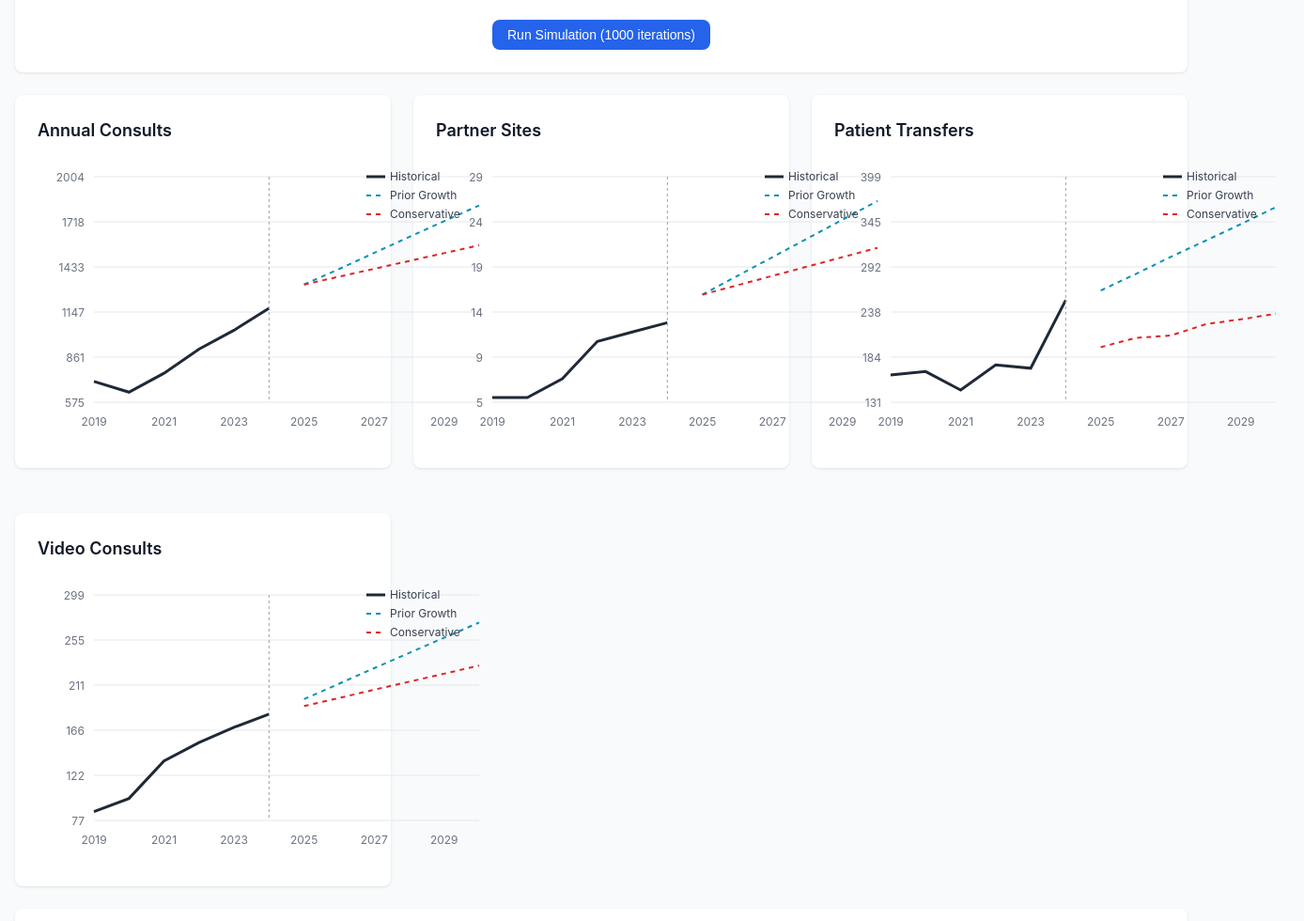
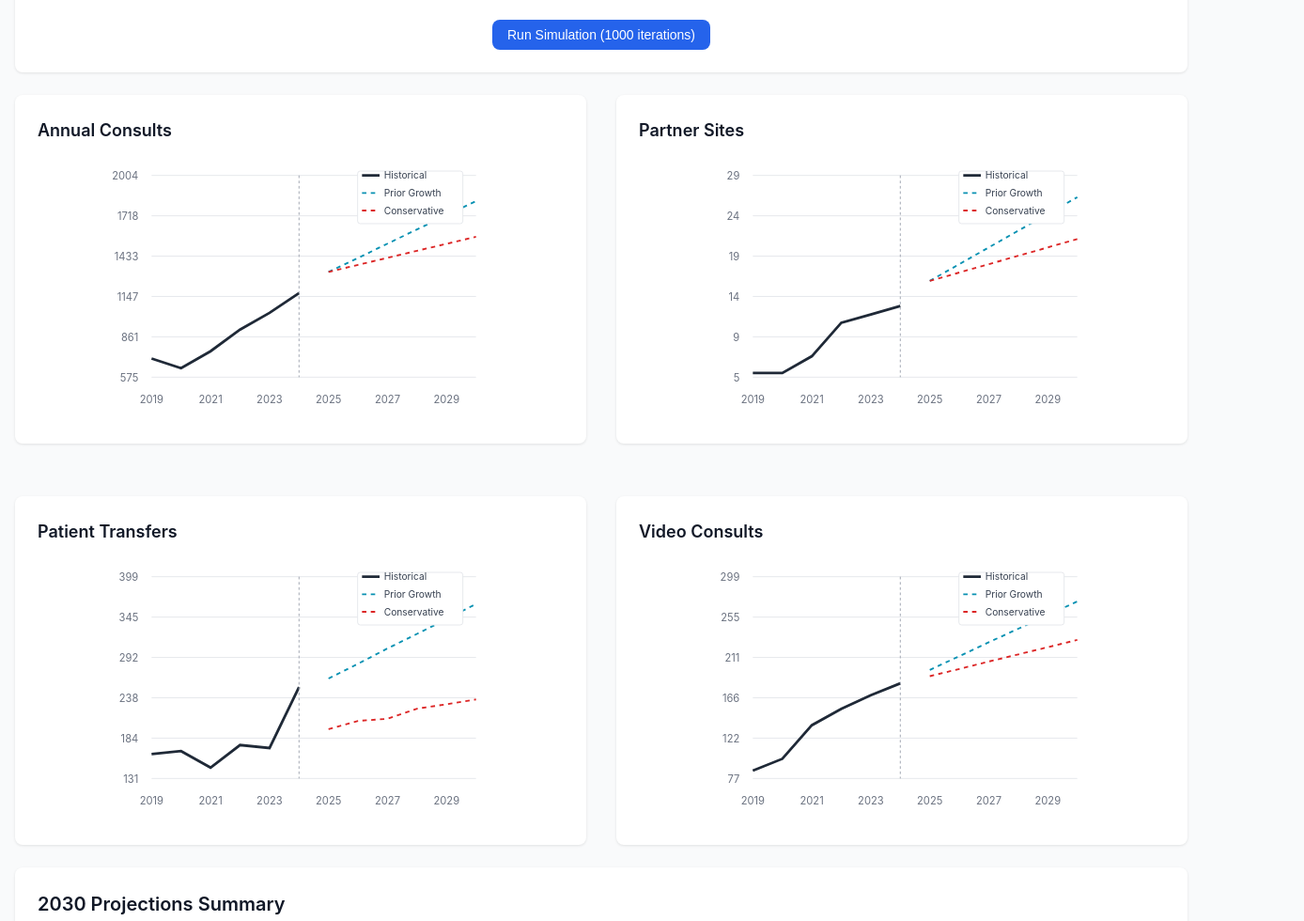
Before and after one commit to rkalani1/telestroke-growth-simulator, a plain HTML site: page index.html in a window 1280 px wide. Shown: the part 1055-2035 px from the top of the page at 94% size, 1388 px wide, since content can reach past the window. Drawn offline with Linux system fonts and the light colour scheme.

Commit message:
Update index.html

```diff
--- a/index.html
+++ b/index.html
@@ -85,6 +85,8 @@
             box-shadow: 0 1px 3px rgba(0,0,0,0.1);
             padding: 1.5rem;
             margin-bottom: 1.5rem;
+            overflow: hidden;
+            box-sizing: border-box;
         }
         .card h2 {
             font-size: 1.25rem;
@@ -115,10 +117,11 @@
         }
         .grid {
             display: grid;
-            gap: 1.5rem;
+            gap: 2rem;
+            width: 100%;
         }
         .grid-2 {
-            grid-template-columns: repeat(auto-fit, minmax(400px, 1fr));
+            grid-template-columns: repeat(auto-fit, minmax(min(100%, 400px), 1fr));
         }
         .grid-4 {
             grid-template-columns: repeat(auto-fit, minmax(250px, 1fr));
@@ -153,6 +156,16 @@
         .chart-container {
             position: relative;
             margin-top: 1rem;
+            width: 100%;
+            max-width: 100%;
+            height: 280px;
+            min-height: 250px;
+            box-sizing: border-box;
+        }
+        .chart-container svg {
+            width: 100%;
+            height: 100%;
+            display: block;
         }
         .loading {
             display: flex;
@@ -218,9 +231,6 @@
         }
         .input-group span {
             color: #6b7280;
-        }
-        svg {
-            overflow: visible;
         }
         @media (max-width: 768px) {
             .grid-2, .grid-4, .parameters-grid {
@@ -346,25 +356,25 @@
             <div class="card">
                 <h3>Annual Consults</h3>
                 <div class="chart-container">
-                    <svg id="chart-consults" width="500" height="300" viewBox="0 0 500 300"></svg>
+                    <svg id="chart-consults" viewBox="0 0 500 300" preserveAspectRatio="xMidYMid meet"></svg>
                 </div>
             </div>
             <div class="card">
                 <h3>Partner Sites</h3>
                 <div class="chart-container">
-                    <svg id="chart-partners" width="500" height="300" viewBox="0 0 500 300"></svg>
+                    <svg id="chart-partners" viewBox="0 0 500 300" preserveAspectRatio="xMidYMid meet"></svg>
                 </div>
             </div>
             <div class="card">
                 <h3>Patient Transfers</h3>
                 <div class="chart-container">
-                    <svg id="chart-transfers" width="500" height="300" viewBox="0 0 500 300"></svg>
+                    <svg id="chart-transfers" viewBox="0 0 500 300" preserveAspectRatio="xMidYMid meet"></svg>
                 </div>
             </div>
             <div class="card">
                 <h3>Video Consults</h3>
                 <div class="chart-container">
-                    <svg id="chart-videoConsults" width="500" height="300" viewBox="0 0 500 300"></svg>
+                    <svg id="chart-videoConsults" viewBox="0 0 500 300" preserveAspectRatio="xMidYMid meet"></svg>
                 </div>
             </div>
         </div>
@@ -551,9 +561,12 @@
 
         function drawChart(metric) {
             const svg = document.getElementById(`chart-${metric}`);
+            svg.setAttribute('viewBox', '0 0 500 300');
+            svg.setAttribute('preserveAspectRatio', 'xMidYMid meet');
+
             const width = 500;
             const height = 300;
-            const margin = { top: 20, right: 30, bottom: 40, left: 60 };
+            const margin = { top: 20, right: 50, bottom: 50, left: 80 };
             const innerWidth = width - margin.left - margin.right;
             const innerHeight = height - margin.top - margin.bottom;
 
@@ -602,7 +615,7 @@
                 svg.innerHTML += `
                     <line x1="${margin.left}" y1="${y}" x2="${margin.left + innerWidth}" y2="${y}"
                           stroke="#e5e7eb" stroke-width="1"/>
-                    <text x="${margin.left - 10}" y="${y + 5}" text-anchor="end" font-size="12" fill="#6b7280">
+                    <text x="${margin.left - 15}" y="${y + 5}" text-anchor="end" font-size="12" fill="#6b7280">
                         ${Math.round(value)}
                     </text>
                 `;
@@ -611,7 +624,7 @@
             // Add x-axis labels
             data.filter((d, i) => i % 2 === 0).forEach(d => {
                 svg.innerHTML += `
-                    <text x="${xScale(d.year)}" y="${margin.top + innerHeight + 25}"
+                    <text x="${xScale(d.year)}" y="${margin.top + innerHeight + 30}"
                           text-anchor="middle" font-size="12" fill="#6b7280">${d.year}</text>
                 `;
             });
@@ -642,15 +655,16 @@
                       stroke="#9ca3af" stroke-width="1" stroke-dasharray="3,3"/>
 
                 <!-- Legend -->
-                <g transform="translate(${margin.left + innerWidth - 120}, ${margin.top})">
+                <g transform="translate(${margin.left + innerWidth - 130}, ${margin.top})">
+                    <rect x="-5" y="-5" width="120" height="60" fill="white" stroke="#e5e7eb" stroke-width="1" rx="3"/>
                     <line x1="0" y1="0" x2="20" y2="0" stroke="#1f2937" stroke-width="3"/>
-                    <text x="25" y="4" font-size="12" fill="#374151">Historical</text>
+                    <text x="25" y="4" font-size="11" fill="#374151">Historical</text>
 
                     <line x1="0" y1="20" x2="20" y2="20" stroke="#0891b2" stroke-width="2" stroke-dasharray="5,5"/>
-                    <text x="25" y="24" font-size="12" fill="#374151">Prior Growth</text>
+                    <text x="25" y="24" font-size="11" fill="#374151">Prior Growth</text>
 
                     <line x1="0" y1="40" x2="20" y2="40" stroke="#dc2626" stroke-width="2" stroke-dasharray="5,5"/>
-                    <text x="25" y="44" font-size="12" fill="#374151">Conservative</text>
+                    <text x="25" y="44" font-size="11" fill="#374151">Conservative</text>
                 </g>
             `;
         }
```
